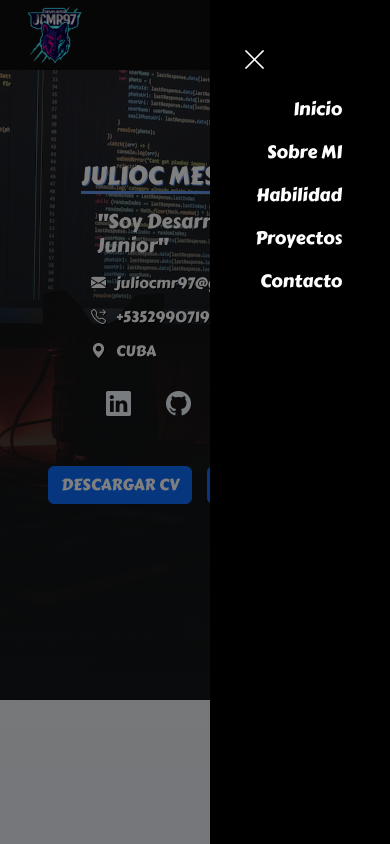
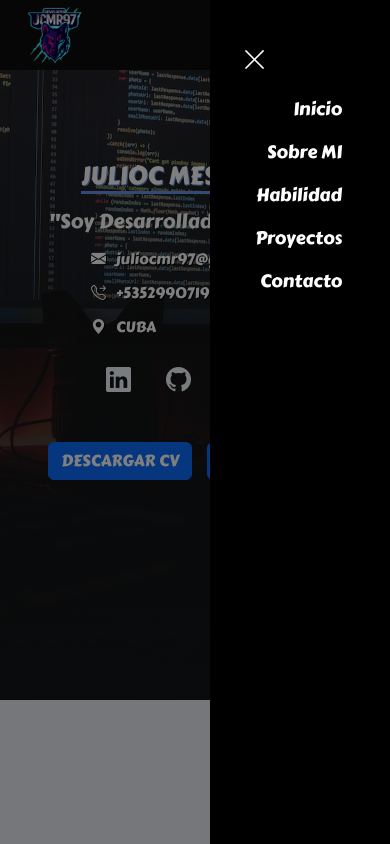
Before and after one commit to Julioc9712/PortafolioReact, a React (Vite) app: page / in a window 390 px wide. Shown: the top 844 px of the page. Built offline with nearby package versions, Linux system fonts and the light colour scheme.

Commit message:
Actualizar Header.css

```diff
--- a/src/components/Header/Header.css
+++ b/src/components/Header/Header.css
@@ -87,7 +87,7 @@
         width: 230px;
     }
     .title-h2{
-        margin-left: 6rem;
+        margin-left: 3rem;
         margin-top: 1rem;
         font-size: 20px;
     }
```
